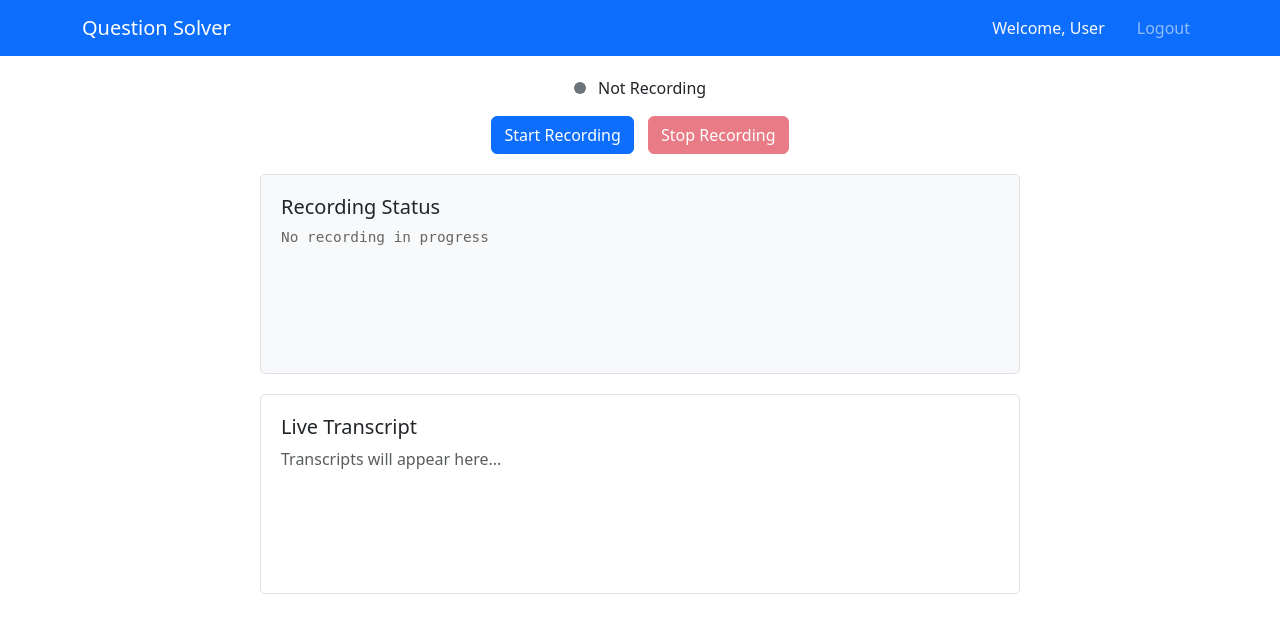
After one commit to bhautik-pithadiya/ai-study-assistant-frontend-flask, a Flask app: template templates/transcription.html in a window 1280 px wide. The commit adds this page. Shown: the top 633 px of the page. Run offline with Flask 3, Linux system fonts and the light colour scheme; the template is opened without the code that fills it, so the values that code supplies are empty.

Commit message:
refactor: organize static files into css and js directories - Move script.js to static/js/index.js - Move style.css to static/css/main.css - Create separate CSS files for each page - Create separate JS file for transcription page - Update HTML files to reference new file locations

```diff
--- /dev/null
+++ b/static/css/transcription.css
@@ -0,0 +1,93 @@
+.recording-container {
+    max-width: 800px;
+    margin: 0 auto;
+    padding: 20px;
+}
+
+.controls {
+    margin-bottom: 20px;
+    text-align: center;
+}
+
+.audio-box {
+    background-color: #f8f9fa;
+    border: 1px solid #dee2e6;
+    border-radius: 5px;
+    padding: 20px;
+    min-height: 200px;
+    margin-bottom: 20px;
+}
+
+.transcript-box {
+    background-color: white;
+    border: 1px solid #dee2e6;
+    border-radius: 5px;
+    padding: 20px;
+    min-height: 200px;
+    margin-bottom: 20px;
+}
+
+.status-indicator {
+    display: inline-block;
+    width: 12px;
+    height: 12px;
+    border-radius: 50%;
+    margin-right: 8px;
+}
+
+.status-recording {
+    background-color: #dc3545;
+    animation: pulse 1.5s infinite;
+}
+
+.status-stopped {
+    background-color: #6c757d;
+}
+
+@keyframes pulse {
+    0% { opacity: 1; }
+    50% { opacity: 0.5; }
+    100% { opacity: 1; }
+}
+
+.btn-control {
+    min-width: 120px;
+    margin: 0 5px;
+}
+
+.chunk-info {
+    font-family: monospace;
+    font-size: 0.9em;
+    color: #666;
+}
+
+.transcript-item {
+    padding: 10px;
+    border-bottom: 1px solid #eee;
+}
+
+.transcript-item:last-child {
+    border-bottom: none;
+}
+
+.confidence-badge {
+    font-size: 0.8em;
+    padding: 2px 6px;
+    border-radius: 10px;
+    margin-left: 8px;
+}
+
+.confidence-high {
+    background-color: #d4edda;
+    color: #155724;
+}
+
+.confidence-medium {
+    background-color: #fff3cd;
+    color: #856404;
+}
+
+.confidence-low {
+    background-color: #f8d7da;
+    color: #721c24;
+}
--- /dev/null
+++ b/static/js/transcription.js
@@ -0,0 +1,157 @@
+let mediaRecorder;
+let audioChunks = [];
+let isRecording = false;
+let chunkCounter = 0;
+let failedChunks = [];
+
+const startBtn = document.getElementById('startBtn');
+const stopBtn = document.getElementById('stopBtn');
+const statusIndicator = document.getElementById('statusIndicator');
+const statusText = document.getElementById('statusText');
+const chunkInfo = document.getElementById('chunkInfo');
+const transcriptContainer = document.getElementById('transcriptContainer');
+
+startBtn.addEventListener('click', startRecording);
+stopBtn.addEventListener('click', stopRecording);
+
+async function startRecording() {
+    try {
+        const stream = await navigator.mediaDevices.getUserMedia({ audio: true });
+        mediaRecorder = new MediaRecorder(stream, {
+            mimeType: 'audio/webm;codecs=opus'
+        });
+
+        mediaRecorder.ondataavailable = async (event) => {
+            if (event.data.size > 0) {
+                chunkCounter++;
+                try {
+                    // Convert blob to array buffer
+                    const arrayBuffer = await event.data.arrayBuffer();
+                    // Convert to base64
+                    const base64Audio = btoa(
+                        new Uint8Array(arrayBuffer)
+                            .reduce((data, byte) => data + String.fromCharCode(byte), '')
+                    );
+
+                    // Send chunk to server
+                    await sendAudioChunk(base64Audio, chunkCounter);
+
+                    updateChunkInfo(true);
+                } catch (error) {
+                    console.error('Error processing chunk:', error);
+                    failedChunks.push({
+                        chunk: event.data,
+                        index: chunkCounter
+                    });
+                    updateChunkInfo(true, true);
+                }
+            }
+        };
+
+        mediaRecorder.start(1000); // 1 second chunks
+        isRecording = true;
+        updateUI(true);
+        updateChunkInfo(true);
+    } catch (err) {
+        console.error('Error accessing microphone:', err);
+        alert('Error accessing microphone. Please ensure you have granted microphone permissions.');
+    }
+}
+
+async function sendAudioChunk(base64Audio, chunkIndex) {
+    try {
+        // Log the request data
+        console.log(`Sending chunk ${chunkIndex}...`);
+
+        const response = await fetch('/transcribe', {
+            method: 'POST',
+            headers: {
+                'Content-Type': 'application/json',
+            },
+            body: JSON.stringify({
+                audio: base64Audio,
+                chunk_index: chunkIndex,
+                audio_mime_type: 'audio/webm;codecs=opus'
+            })
+        });
+
+        // Log the response status
+        console.log(`Response status for chunk ${chunkIndex}:`, response.status);
+
+        if (!response.ok) {
+            const errorText = await response.text();
+            console.error(`Error response for chunk ${chunkIndex}:`, errorText);
+            throw new Error(`HTTP error! status: ${response.status}, message: ${errorText}`);
+        }
+
+        const result = await response.json();
+        console.log(`Chunk ${chunkIndex} processed successfully:`, result);
+
+        if (result.transcript) {
+            addTranscript(result.transcript, result.confidence);
+        } else {
+            console.warn(`No transcript in response for chunk ${chunkIndex}:`, result);
+        }
+    } catch (error) {
+        console.error(`Error processing chunk ${chunkIndex}:`, error);
+        failedChunks.push({
+            index: chunkIndex,
+            error: error.message
+        });
+        updateChunkInfo(true, true);
+        throw error;
+    }
+}
+
+function addTranscript(text, confidence) {
+    // Remove the placeholder text if it exists
+    if (transcriptContainer.querySelector('.text-muted')) {
+        transcriptContainer.innerHTML = '';
+    }
+
+    const transcriptItem = document.createElement('div');
+    transcriptItem.className = 'transcript-item';
+
+    // Add confidence badge
+    const confidenceClass = getConfidenceClass(confidence);
+    transcriptItem.innerHTML = `
+        ${text}
+        <span class="confidence-badge ${confidenceClass}">
+            ${(confidence * 100).toFixed(1)}% confidence
+        </span>
+    `;
+
+    transcriptContainer.appendChild(transcriptItem);
+    transcriptContainer.scrollTop = transcriptContainer.scrollHeight;
+}
+
+function getConfidenceClass(confidence) {
+    if (confidence >= 0.8) return 'confidence-high';
+    if (confidence >= 0.5) return 'confidence-medium';
+    return 'confidence-low';
+}
+
+function updateChunkInfo(isRecording, hasError = false) {
+    const status = isRecording ? 'Recording in progress' : 'Not recording';
+    const errorInfo = hasError ? `\nFailed chunks: ${failedChunks.length}` : '';
+    chunkInfo.innerHTML = `<p>${status}${errorInfo}</p>`;
+}
+
+function updateUI(isRecording) {
+    startBtn.disabled = isRecording;
+    stopBtn.disabled = !isRecording;
+    statusIndicator.className = `status-indicator ${isRecording ? 'status-recording' : 'status-stopped'}`;
+    statusText.textContent = isRecording ? 'Recording' : 'Not Recording';
+}
+
+function stopRecording() {
+    if (mediaRecorder && isRecording) {
+        mediaRecorder.stop();
+        isRecording = false;
+        updateUI(false);
+        updateChunkInfo(false);
+
+        // Stop all tracks in the stream
+        mediaRecorder.stream.getTracks().forEach(track => track.stop());
+    }
+}
--- a/templates/index.html
+++ b/templates/index.html
@@ -6,7 +6,7 @@
     <meta http-equiv="Content-Security-Policy" content="upgrade-insecure-requests">
     <title>Question Solver</title>
     <link href="https://cdn.jsdelivr.net/npm/bootstrap@5.3.0/dist/css/bootstrap.min.css" rel="stylesheet">
-    <link rel="stylesheet" href="{{ url_for('static', filename='style.css') }}">
+    <link rel="stylesheet" href="{{ url_for('static', filename='css/index.css') }}">
     <style>
         .navbar {
             margin-bottom: 2rem;
--- /dev/null
+++ b/templates/transcription.html
@@ -0,0 +1,130 @@
+<!DOCTYPE html>
+<html lang="en">
+<head>
+    <meta charset="UTF-8">
+    <meta name="viewport" content="width=device-width, initial-scale=1.0">
+    <title>Live Voice Recording</title>
+    <link href="https://cdn.jsdelivr.net/npm/bootstrap@5.3.0/dist/css/bootstrap.min.css" rel="stylesheet">
+    <link rel="stylesheet" href="{{ url_for('static', filename='css/transcription.css') }}">
+    <style>
+        .recording-container {
+            max-width: 800px;
+            margin: 0 auto;
+            padding: 20px;
+        }
+        .controls {
+            margin-bottom: 20px;
+            text-align: center;
+        }
+        .audio-box {
+            background-color: #f8f9fa;
+            border: 1px solid #dee2e6;
+            border-radius: 5px;
+            padding: 20px;
+            min-height: 200px;
+            margin-bottom: 20px;
+        }
+        .transcript-box {
+            background-color: white;
+            border: 1px solid #dee2e6;
+            border-radius: 5px;
+            padding: 20px;
+            min-height: 200px;
+            margin-bottom: 20px;
+        }
+        .status-indicator {
+            display: inline-block;
+            width: 12px;
+            height: 12px;
+            border-radius: 50%;
+            margin-right: 8px;
+        }
+        .status-recording {
+            background-color: #dc3545;
+            animation: pulse 1.5s infinite;
+        }
+        .status-stopped {
+            background-color: #6c757d;
+        }
+        @keyframes pulse {
+            0% { opacity: 1; }
+            50% { opacity: 0.5; }
+            100% { opacity: 1; }
+        }
+        .btn-control {
+            min-width: 120px;
+            margin: 0 5px;
+        }
+        .chunk-info {
+            font-family: monospace;
+            font-size: 0.9em;
+            color: #666;
+        }
+        .transcript-item {
+            padding: 10px;
+            border-bottom: 1px solid #eee;
+        }
+        .transcript-item:last-child {
+            border-bottom: none;
+        }
+        .confidence-badge {
+            font-size: 0.8em;
+            padding: 2px 6px;
+            border-radius: 10px;
+            margin-left: 8px;
+        }
+        .confidence-high {
+            background-color: #d4edda;
+            color: #155724;
+        }
+        .confidence-medium {
+            background-color: #fff3cd;
+            color: #856404;
+        }
+        .confidence-low {
+            background-color: #f8d7da;
+            color: #721c24;
+        }
+    </style>
+</head>
+<body>
+    <!-- Navigation Bar -->
+    <nav class="navbar navbar-expand-lg navbar-dark bg-primary">
+        <div class="container">
+            <a class="navbar-brand" href="{{ url_for('index') }}">Question Solver</a>
+            <div class="navbar-nav ms-auto">
+                <span class="nav-item nav-link text-light me-3">Welcome, {{ session.get('user', 'User') }}</span>
+                <a class="nav-link btn btn-outline-light" href="{{ url_for('logout') }}">Logout</a>
+            </div>
+        </div>
+    </nav>
+
+    <div class="recording-container">
+        <div class="controls">
+            <div class="mb-3">
+                <span class="status-indicator status-stopped" id="statusIndicator"></span>
+                <span id="statusText">Not Recording</span>
+            </div>
+            <button class="btn btn-primary btn-control" id="startBtn">Start Recording</button>
+            <button class="btn btn-danger btn-control" id="stopBtn" disabled>Stop Recording</button>
+        </div>
+
+        <div class="audio-box">
+            <h5>Recording Status</h5>
+            <div id="chunkInfo" class="chunk-info">
+                <p>No recording in progress</p>
+            </div>
+        </div>
+
+        <div class="transcript-box">
+            <h5>Live Transcript</h5>
+            <div id="transcriptContainer">
+                <p class="text-muted">Transcripts will appear here...</p>
+            </div>
+        </div>
+    </div>
+
+    <script src="https://cdn.jsdelivr.net/npm/bootstrap@5.3.0/dist/js/bootstrap.bundle.min.js"></script>
+    <script src="{{ url_for('static', filename='js/transcription.js') }}"></script>
+</body>
+</html>
```
Also changed, not shown: static/css/index.css (added, +7 -0 lines), static/css/login.css (added, +35 -0 lines), templates/login.html (+1 -32 lines), static/css/main.css (line endings or trailing spaces), static/js/index.js (line endings or trailing spaces).
